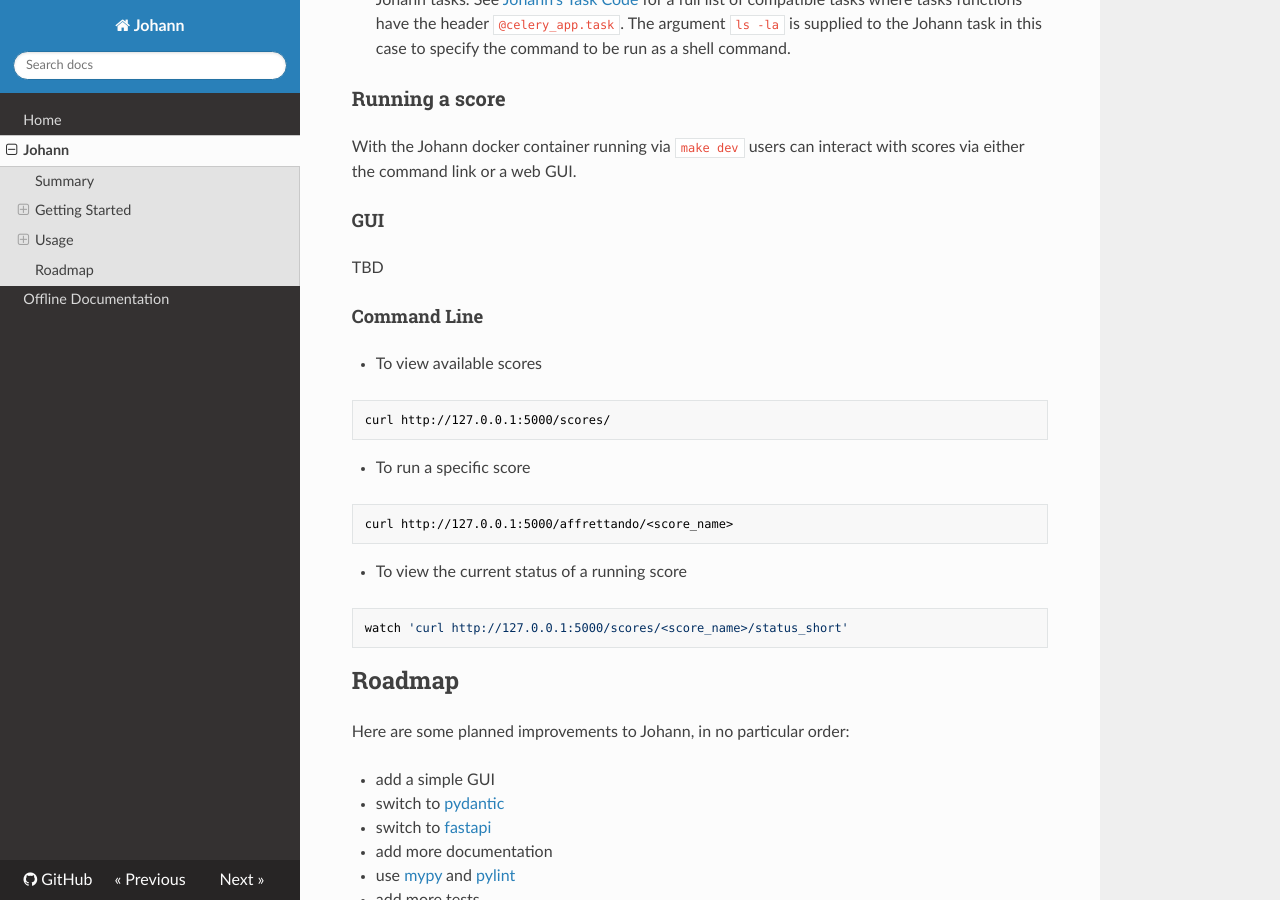
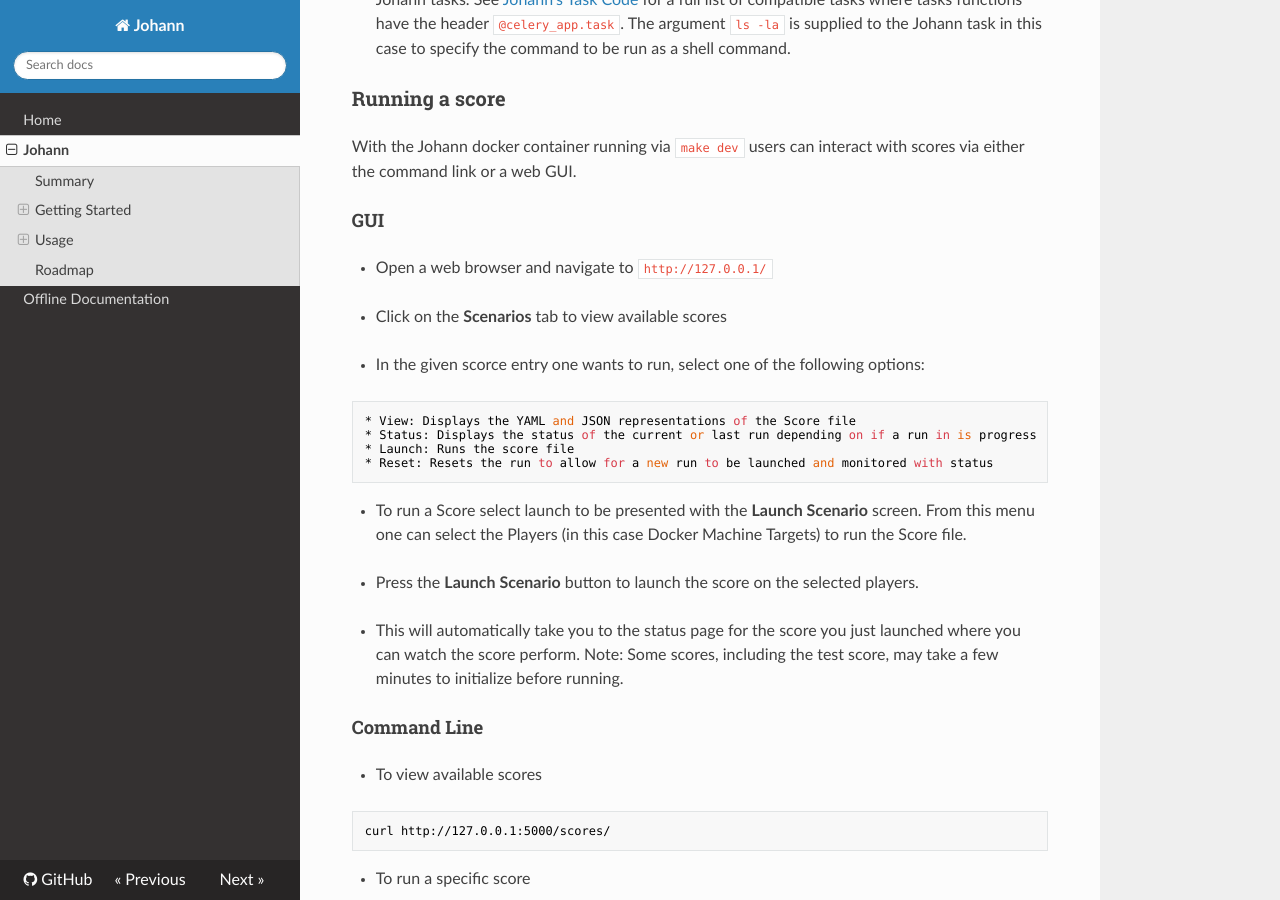
Before and after one commit to johannsdg/johannsdg.github.io, an MkDocs documentation site: the page built from docs/johann.md, in a window 1280 px wide and 900 px high, scrolled down 2205 px. Built offline with MkDocs 1.6.1, drawn with Linux system fonts in a browser that asks for light colours; nearby versions of some CDN libraries.

Commit message:
Update johann.md

```diff
--- a/docs/johann.md
+++ b/docs/johann.md
@@ -113,7 +113,34 @@
 With the Johann docker container running via `make dev` users can interact with scores via either the command link or a web GUI.
 
 #### GUI
-TBD
+* Open a web browser and navigate to `http://127.0.0.1/`
+
+<insert image>
+
+* Click on the **Scenarios** tab to view available scores
+
+<insert image>
+
+* In the given scorce entry one wants to run, select one of the following options:
+
+<insert image>
+
+    * View: Displays the YAML and JSON representations of the Score file
+    * Status: Displays the status of the current or last run depending on if a run in is progress
+    * Launch: Runs the score file
+    * Reset: Resets the run to allow for a new run to be launched and monitored with status
+
+* To run a Score select launch to be presented with the **Launch Scenario** screen. From this menu one can select the Players (in this case Docker Machine Targets) to run the Score file.
+
+<insert image>
+
+* Press the **Launch Scenario** button to launch the score on the selected players.
+
+<insert image>
+
+* This will automatically take you to the status page for the score you just launched where you can watch the score perform. Note: Some scores, including the test score, may take a few minutes to initialize before running.
+
+<insert image>
 
 #### Command Line
 * To view available scores
```
